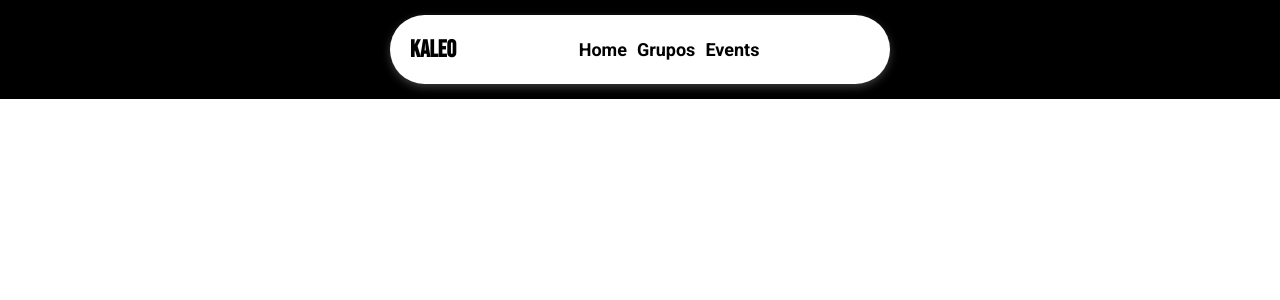
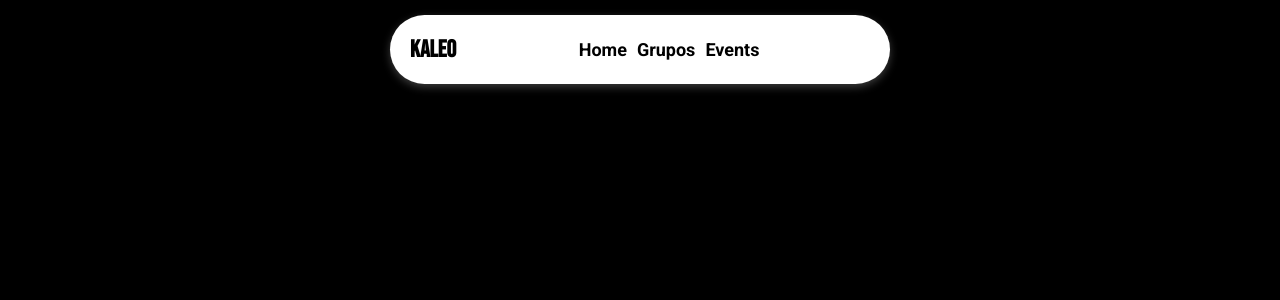
Before and after one commit to LuisArielRetanaHernadez/kaleo-xochitepec, a React (Vite) app: page / in a window 1280 px wide. Shown: the top 300 px of the page. Built offline with nearby package versions, Linux system fonts and the light colour scheme.

Commit message:
agregando color negro de fondo al layout del menu

```diff
--- a/src/index.css
+++ b/src/index.css
@@ -16,6 +16,9 @@
   --color-dark: #000000;
   --color-light: #ffff;
   --color-light-secondary: #e2dfd0;
+
+  --theme-dark: #000000;
+  --theme-light: #fff;
 }
 
 * {
--- a/src/layouts/Menu/menu.layout.css
+++ b/src/layouts/Menu/menu.layout.css
@@ -1,7 +1,8 @@
 .menu {
   width: 100vw;
   max-width: 100%;
-  background-color: red;
+  min-height: 100vh;
+  background-color: var(--theme-dark);
 }
 
 .menu__content-nav {
```
